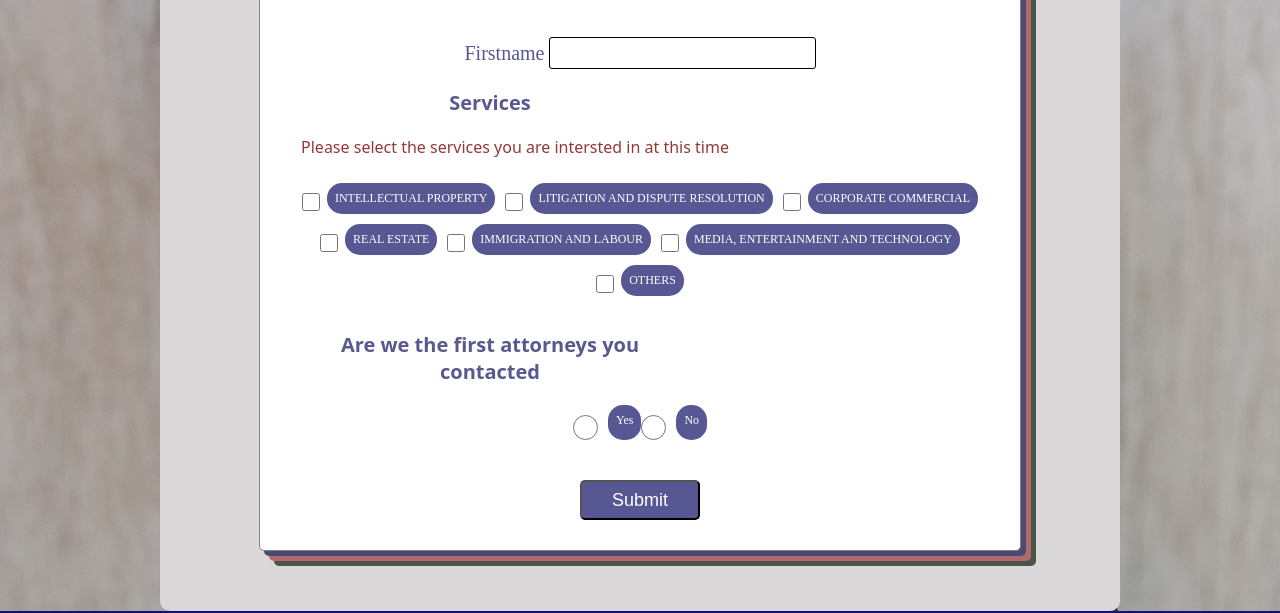
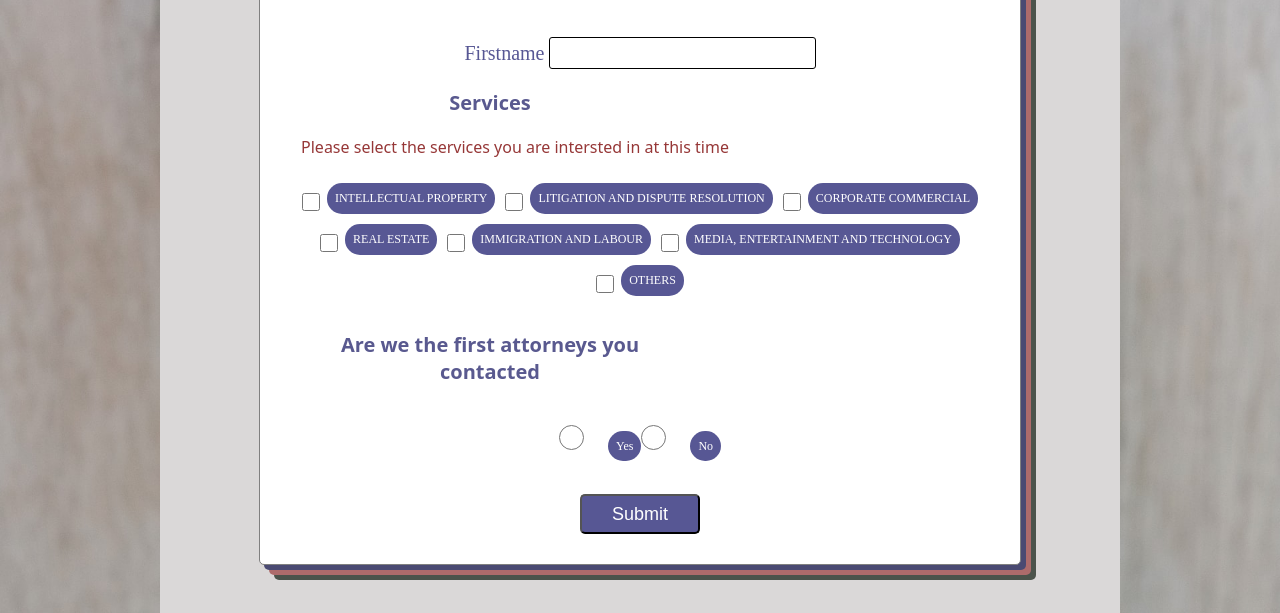
Before and after one commit to Olagoke1234/Betgrand-Attorneys, a website: page contact.html in a window 1280 px wide. Shown: the part 1808-2421 px from the top of the page. Drawn offline with Linux system fonts and the light colour scheme.

Commit message:
Still on radio

```diff
--- a/contact.html
+++ b/contact.html
@@ -183,10 +183,14 @@
             <h2>Are we the first attorneys you contacted</h2>
             <div class="radio-section">
               <div class="radio">
-                <input type="radio" id="Yes" name="Yes-No" />
-                <label for="Yes"> Yes</label>
-                <input type="radio" id="No" name="Yes-No" />
-                <label for="No"> No</label>
+                <div class="radio-div">
+                  <input type="radio" id="Yes" name="Yes-No" />
+                  <label for="Yes"> Yes</label>
+                </div>
+                <div class="radio-div">
+                  <input type="radio" id="No" name="Yes-No" />
+                  <label for="No"> No</label>
+                </div>
               </div>
             </div>
             <div class="btnSection"><button>Submit</button></div>
--- a/css/contact.css
+++ b/css/contact.css
@@ -397,10 +397,12 @@ form {
 
 .radio-section .radio {
   margin-bottom: 10px;
-  display: inline-flex;
+  display: flex;
+  justify-content: center;
+  align-items: center;
 }
 
-.radio-section .radio label {
+.radio-section .radio .radio-div label {
   background-color: rgb(87, 87, 148);
   border-radius: 15px;
   padding: 8px;
@@ -409,9 +411,9 @@ form {
   color: white;
 }
 
-.radio-section .radio input {
-  margin-right: 10px;
-  margin-top: 10px;
+.radio-section .radio .radio-div input {
+  margin-right: 20px;
+  margin-top: 20px;
   padding: 8px;
   width: 25px;
   height: 25px;
```
